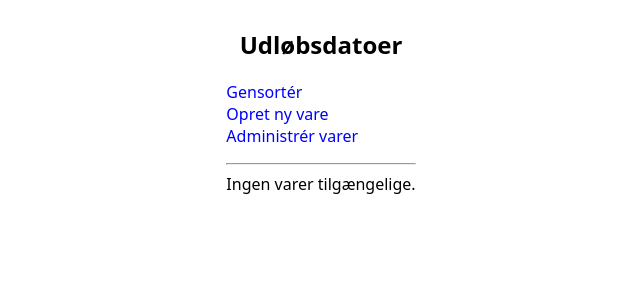
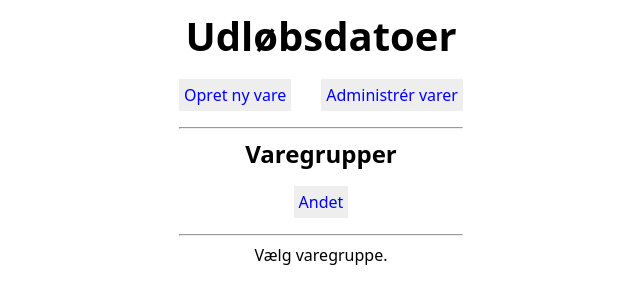
Before and after one commit to nqpz/expiry-dates, a Django app: page / in a window 1280 px wide. Shown: the top 304 px of the page, without its empty margins (319-959 px from the left). Run offline with Django 5.2, Linux system fonts and the light colour scheme; data that the repository does not hold is empty; some libraries are stand-ins or nearby versions.

Commit message:
Show and navigate groups

```diff
--- a/varer/static/varer/style.css
+++ b/varer/static/varer/style.css
@@ -1,6 +1,5 @@
 body {
   font-family: sans;
-
   display: flex;
   align-items: center;
   justify-content: center;
@@ -8,6 +7,7 @@ body {
 
 td:first-child {
   padding-right: 5px;
+  width: 100px;
 }
 
 a:link, a:visited {
@@ -15,13 +15,39 @@ a:link, a:visited {
   text-decoration: none;
 }
 
+h1 > a:link, h1 > a:visited {
+  color: black;
+}
+
+h1, h2, p.notice {
+  text-align: center;
+  margin: 0;
+}
+
 h1 {
-  text-align: center;
+  font-size: 2.5em;
+}
+
+h2 {
+  font-size: 1.5em;
 }
 
 ul {
   list-style-type: none;
   padding-left: 0;
+  display: flex;
+  align-items: center;
+  justify-content: center;
+}
+
+li:first-child {
+  margin-left: 0;
+}
+
+li {
+  margin-left: 30px;
+  padding: 5px;
+  background-color: #eee;
 }
 
 p {
--- a/varer/templates/varer/index.html
+++ b/varer/templates/varer/index.html
@@ -12,13 +12,33 @@
   </head>
   <body>
     <article>
-      <h1>Udløbsdatoer</h1>
+      <h1><a href="/">Udløbsdatoer</a></h1>
       <ul>
-        <li><a href="/">Gensortér</a></li>
         <li><a href="/admin/varer/vare/add/">Opret ny vare</a></li>
         <li><a href="/admin/varer/vare/">Administrér varer</a></li>
       </ul>
       <hr>
+      <h2>Varegrupper</h2>
+      {% if varegrupper %}
+      <ul>
+        {% for varegruppe in varegrupper %}
+        <li>
+          {% if varegruppe.id == varegruppe_id %}
+          {{ varegruppe.varegruppe_text }}
+          {% else %}
+          <a href="/{{ varegruppe.id }}">{{ varegruppe.varegruppe_text }}</a>
+          {% endif %}
+        </li>
+        {% endfor %}
+      </ul>
+      {% else %}
+      <p class="notice">Ingen varegrupper tilgængelige.</p>
+      {% endif %}
+      <hr>
+      {% if varegruppe_id is not None %}
+      <ul>
+        <li><a href="/{{ varegruppe_id }}">Gensortér</a></li>
+      </ul>
       {% if varer %}
       <table>
         {% for vare in varer %}
@@ -61,7 +81,10 @@
         {% endfor %}
       </table>
       {% else %}
-      <p>Ingen varer tilgængelige.</p>
+      <p class="notice">Ingen varer tilgængelige.</p>
+      {% endif %}
+      {% else %}
+      <p class="notice">Vælg varegruppe.</p>
       {% endif %}
     </article>
   </body>
--- a/varer/urls.py
+++ b/varer/urls.py
@@ -1,12 +1,12 @@
 from django.urls import path
-from django.views.decorators.csrf import ensure_csrf_cookie
 from django.conf import settings
 
 from . import views
 
 app_name = "varer"
 urlpatterns = [
-    path("", ensure_csrf_cookie(views.IndexView.as_view()), name="index"),
+    path("", views.index, name="index"),
+    path("<int:varegruppe_id>", views.index_with_id, name="index_with_id"),
     path("varer/<int:vare_id>/opdater/", views.opdater, name="opdater")
 ]
 
--- a/varer/views.py
+++ b/varer/views.py
@@ -5,9 +5,10 @@ from django.shortcuts import get_object_or_404, render
 from django.urls import reverse
 from django.views import generic
 from django.conf import settings
+from django.views.decorators.csrf import ensure_csrf_cookie
 from sorl.thumbnail import get_thumbnail
 
-from .models import Vare
+from .models import Varegruppe, Vare
 
 base = os.path.join(os.path.dirname(__file__), "..")
 
@@ -17,6 +18,34 @@ class IndexView(generic.ListView):
 
     def get_queryset(self):
         return Vare.objects.order_by("udløb_date")
+
+class AndetVaregruppe:
+    id = 0
+    varegruppe_text = 'Andet'
+
+def _index(request, varegruppe_id):
+    varegrupper = list(Varegruppe.objects.order_by("varegruppe_text"))
+    varegrupper.append(AndetVaregruppe())
+    varer = Vare.objects.order_by("udløb_date")
+    context = {
+        "varegrupper": varegrupper,
+        "varegruppe_id": varegruppe_id,
+    }
+    if varegruppe_id is None:
+        context["varer"] = []
+    elif varegruppe_id > 0:
+        context["varer"] = varer.filter(varegruppe=varegruppe_id)
+    else:
+        context["varer"] = varer.filter(varegruppe=None)
+    return render(request, "varer/index.html", context)
+
+@ensure_csrf_cookie
+def index(request):
+    return _index(request, None)
+
+@ensure_csrf_cookie
+def index_with_id(request, varegruppe_id):
+    return _index(request, varegruppe_id)
 
 def opdater(request, vare_id):
     vare = get_object_or_404(Vare, pk=vare_id)
```
